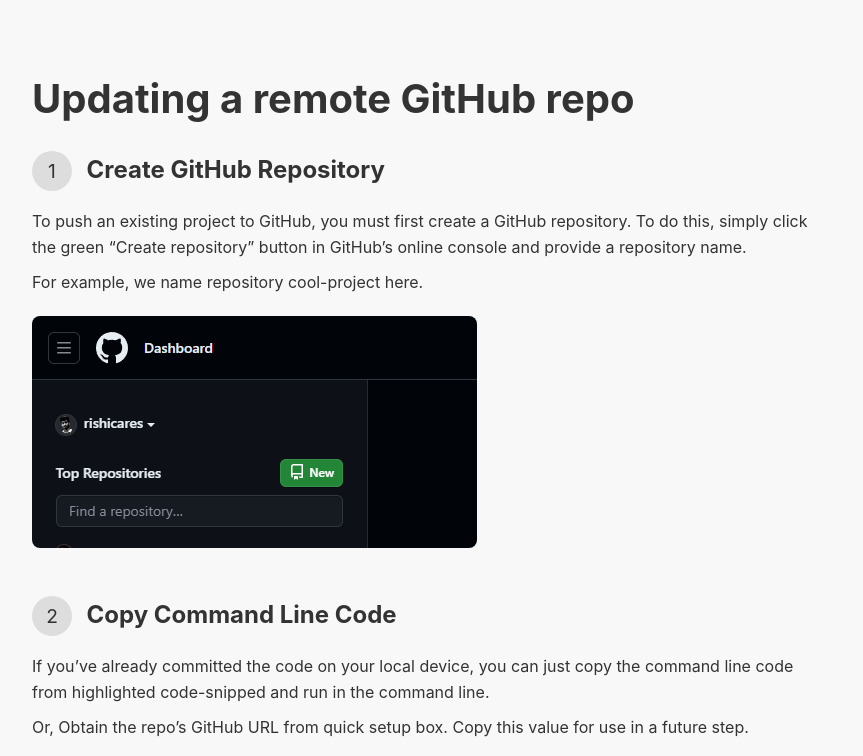
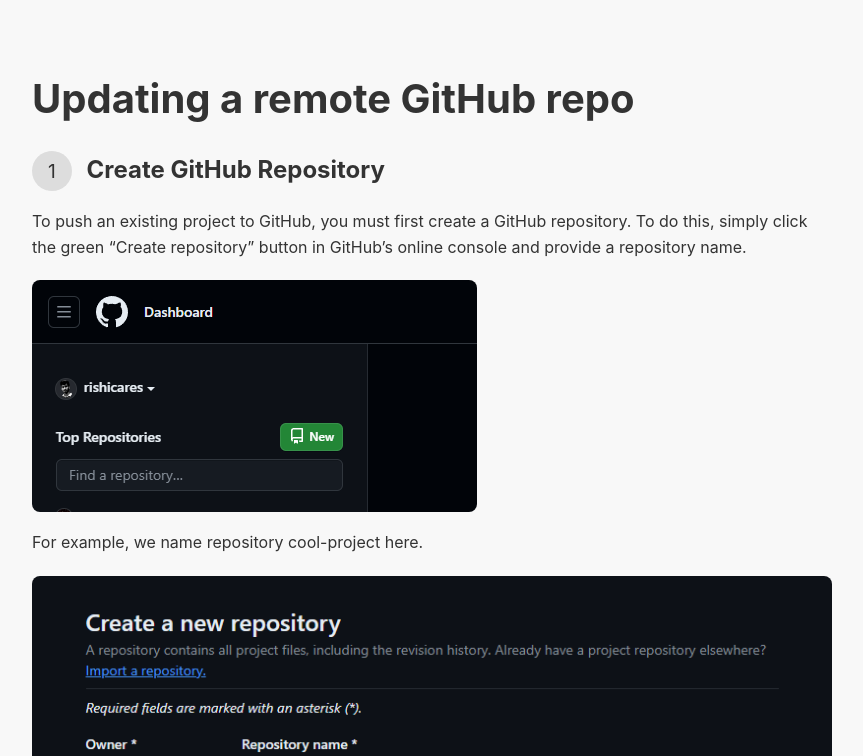
Before and after one commit to electronics-club/GitHub-Guide, a plain HTML site: page index.html in a window 1280 px wide. Shown: the top 756 px of the page, without its empty margins (208-1071 px from the left). Drawn offline with Linux system fonts and the light colour scheme.

Commit message:
added image to add clarity

```diff
--- a/index.html
+++ b/index.html
@@ -13,8 +13,9 @@
             <div class="step-number">1</div>
             <h3>Create GitHub Repository</h3>
             <p>To push an existing project to GitHub, you must first create a GitHub repository. To do this, simply click the green “Create repository” button in GitHub’s online console and provide a repository name.</p>
+            <img src="images/image1.png" alt="Creating a GitHub repository">
             <p>For example, we name repository cool-project here.</p>
-            <img src="images/image1.png" alt="Creating a GitHub repository">
+            <img src="images/image2.png" alt="Configuring a GitHub repository">
         </div>
         <div class="step">
             <div class="step-number">2</div>
```
